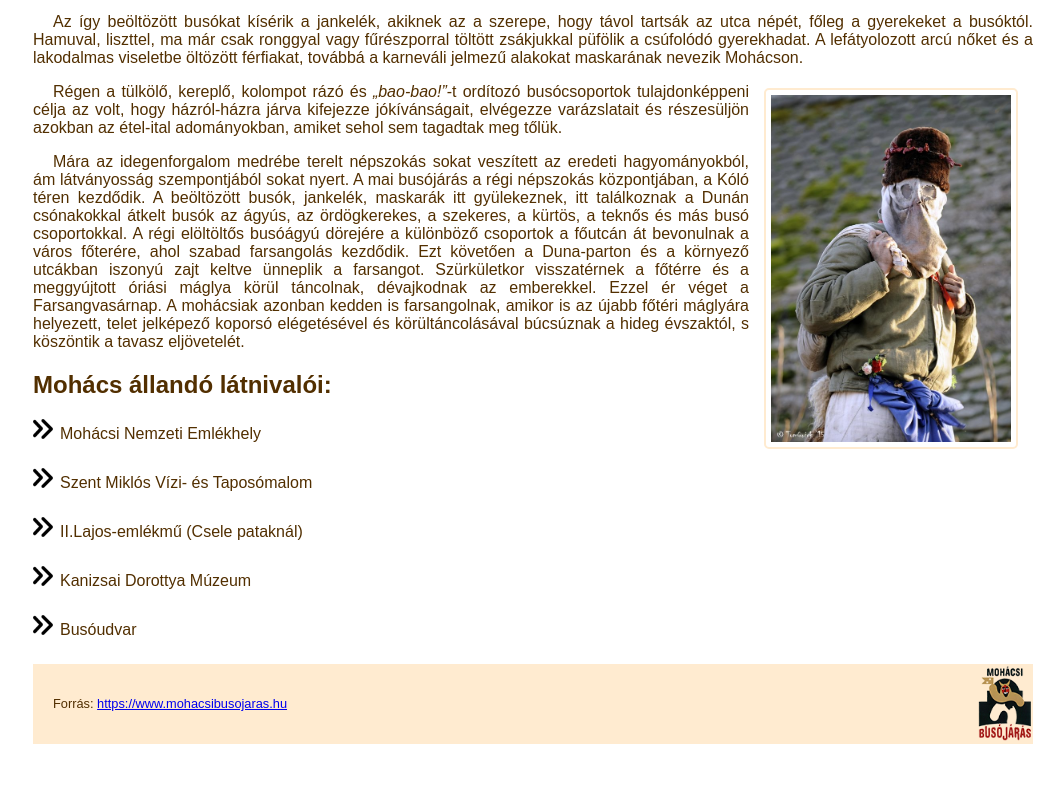
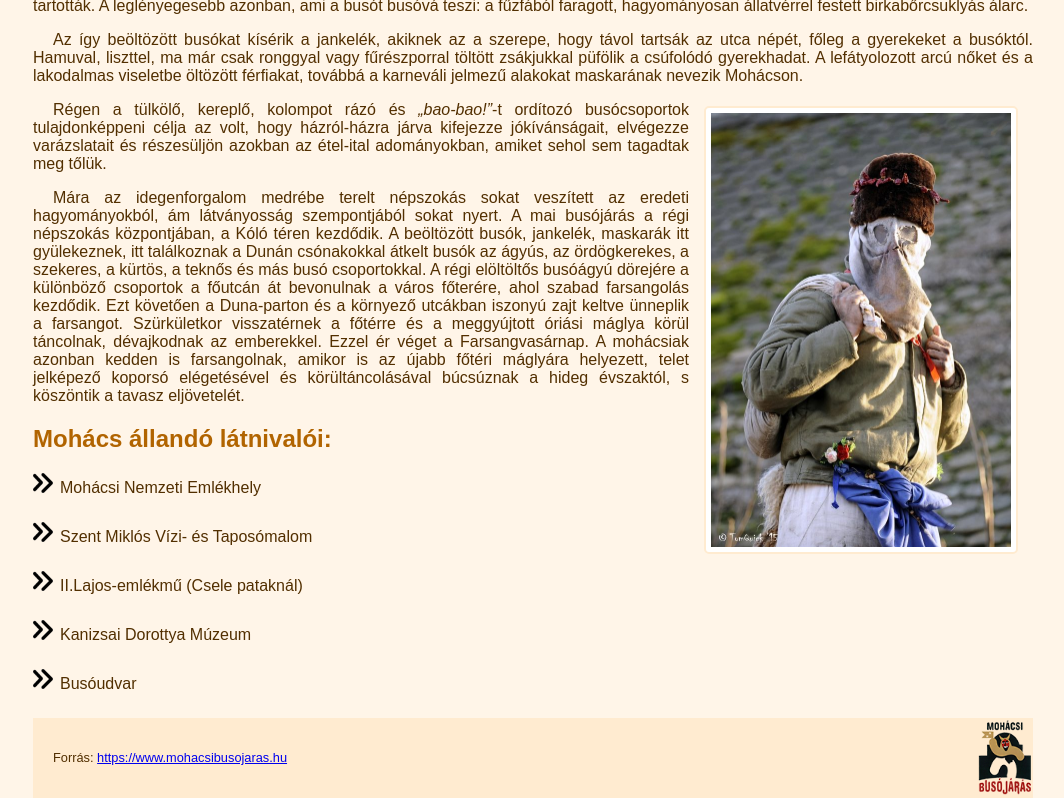
Before and after one commit to borosb24d/2024-11-21buso, a plain HTML site: page index.html in a window 1280 px wide. Shown: the part 693-1491 px from the top of the page, without its empty margins (107-1171 px from the left). Before the commit the page ends 1437 px from the top, so only its background shows below. Drawn offline with Linux system fonts and the light colour scheme.

Commit message:
wellitsit

```diff
--- a/buso.css
+++ b/buso.css
@@ -5,6 +5,7 @@ body {
 	max-width: 1000px;
 	text-align: justify;
 	color: #522F00;
+	background-color: #FFF5E8;
 }
 
 p:first-letter {
@@ -18,7 +19,7 @@ header {
 	height: 250px;
 }
 
-h1{
+h1, h2 {
 	color: #B16400;
 }
 
@@ -29,6 +30,7 @@ img {
 	margin: 5px 15px;
 	width: 15em;
 	background-color: white;
+	min-width: 300px;
 }
 
 .balra {
```
Also changed, not shown: index.html (+2 -0 lines).
